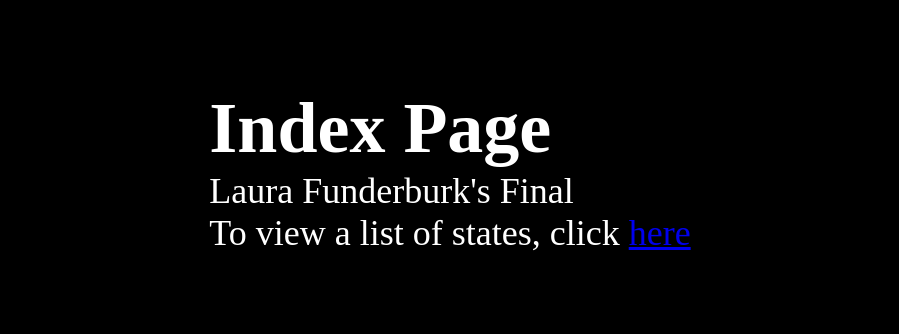
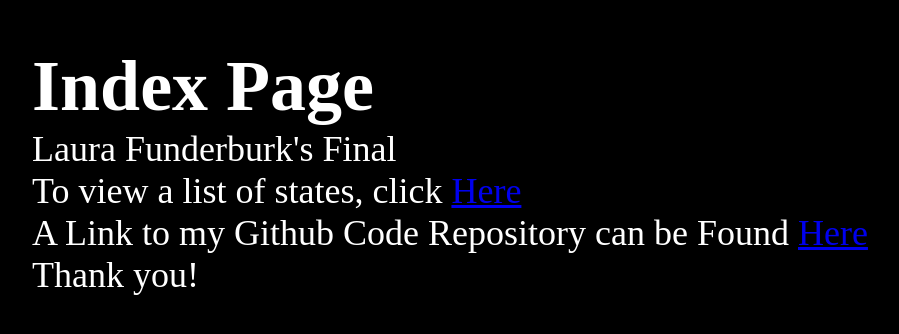
Before and after one commit to 1funderUnder/inf653_final, a website: page views/index.html in a window 1280 px wide. Shown: the part 230-564 px from the top of the page, without its empty margins (190-1089 px from the left). Drawn offline with Linux system fonts and the light colour scheme; files that its build step writes are made by us from their sources.

Commit message:
added link to index

```diff
--- a/views/index.html
+++ b/views/index.html
@@ -12,7 +12,9 @@
 <body>
     <h1>Index Page</h1>
     <p>Laura Funderburk's Final</p>
-    <p>To view a list of states, click <a href="https://inf653-final-9wps.onrender.com/states">here</a></p>
+    <p>To view a list of states, click <a href="https://inf653-final-9wps.onrender.com/states">Here</a></p>
+    <p>A Link to my Github Code Repository can be Found <a href="https://github.com/1funderUnder/inf653_final">Here</a></p>
+    <p>Thank you!</p>
 </body>
 
 </html>
```
